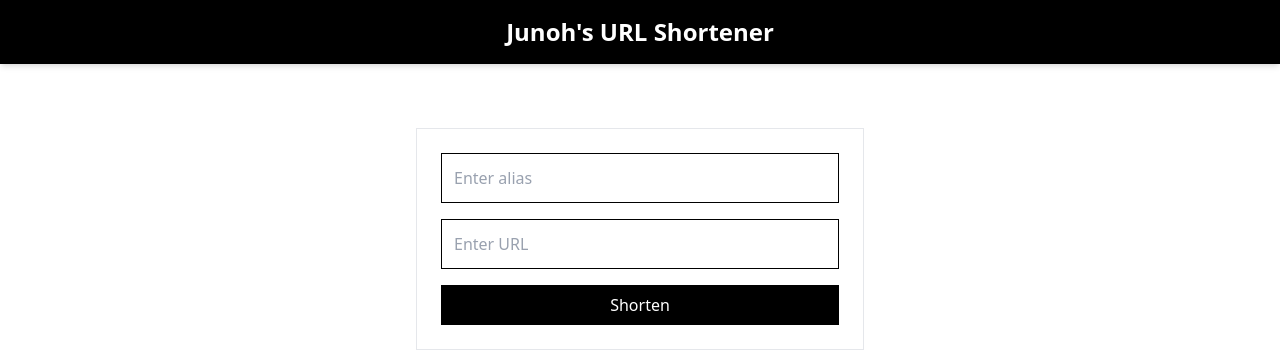
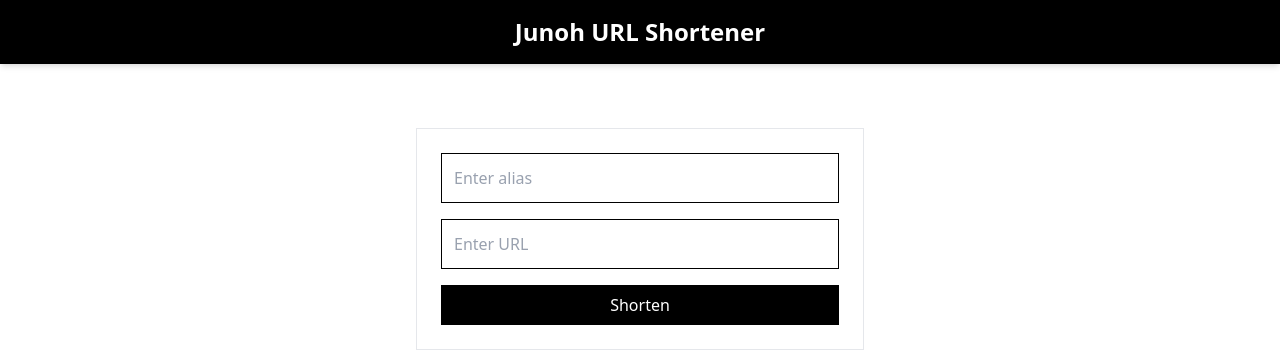
Before and after one commit to junoh-cho/mp-5, a Next.js app: page / in a window 1280 px wide. Shown: the top 364 px of the page. Built offline with nearby package versions, Linux system fonts and the light colour scheme.

Commit message:
Corrected apostrophe error

```diff
--- a/app/components/Header.tsx
+++ b/app/components/Header.tsx
@@ -1,7 +1,7 @@
 export default function Header() {
     return (
         <header className="w-full bg-black text-white p-4 shadow-md">
-            <h1 className="text-2xl font-bold text-center">Junoh's URL Shortener</h1>
+            <h1 className="text-2xl font-bold text-center">Junoh URL Shortener</h1>
         </header>
     );
 }
```
